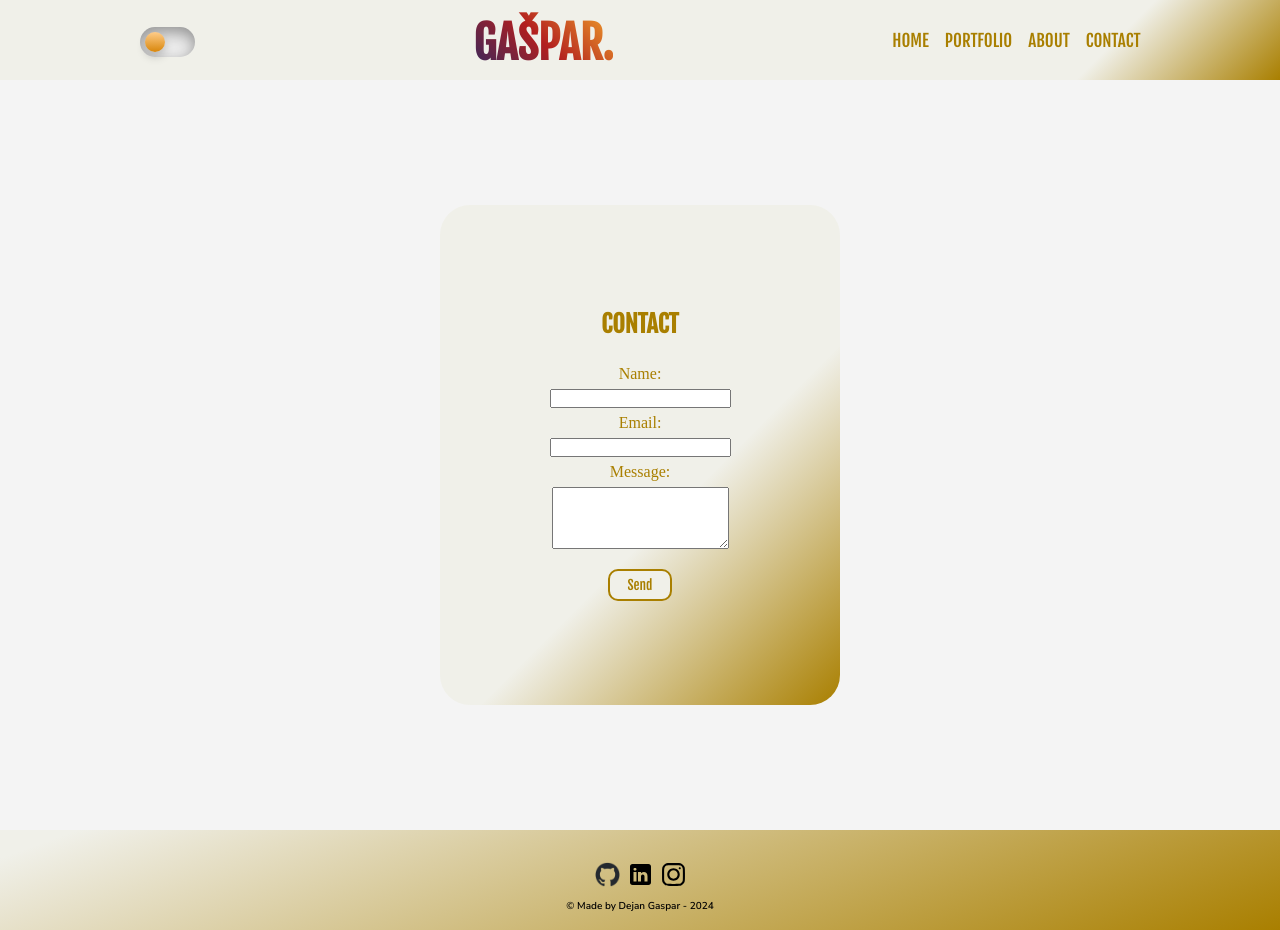
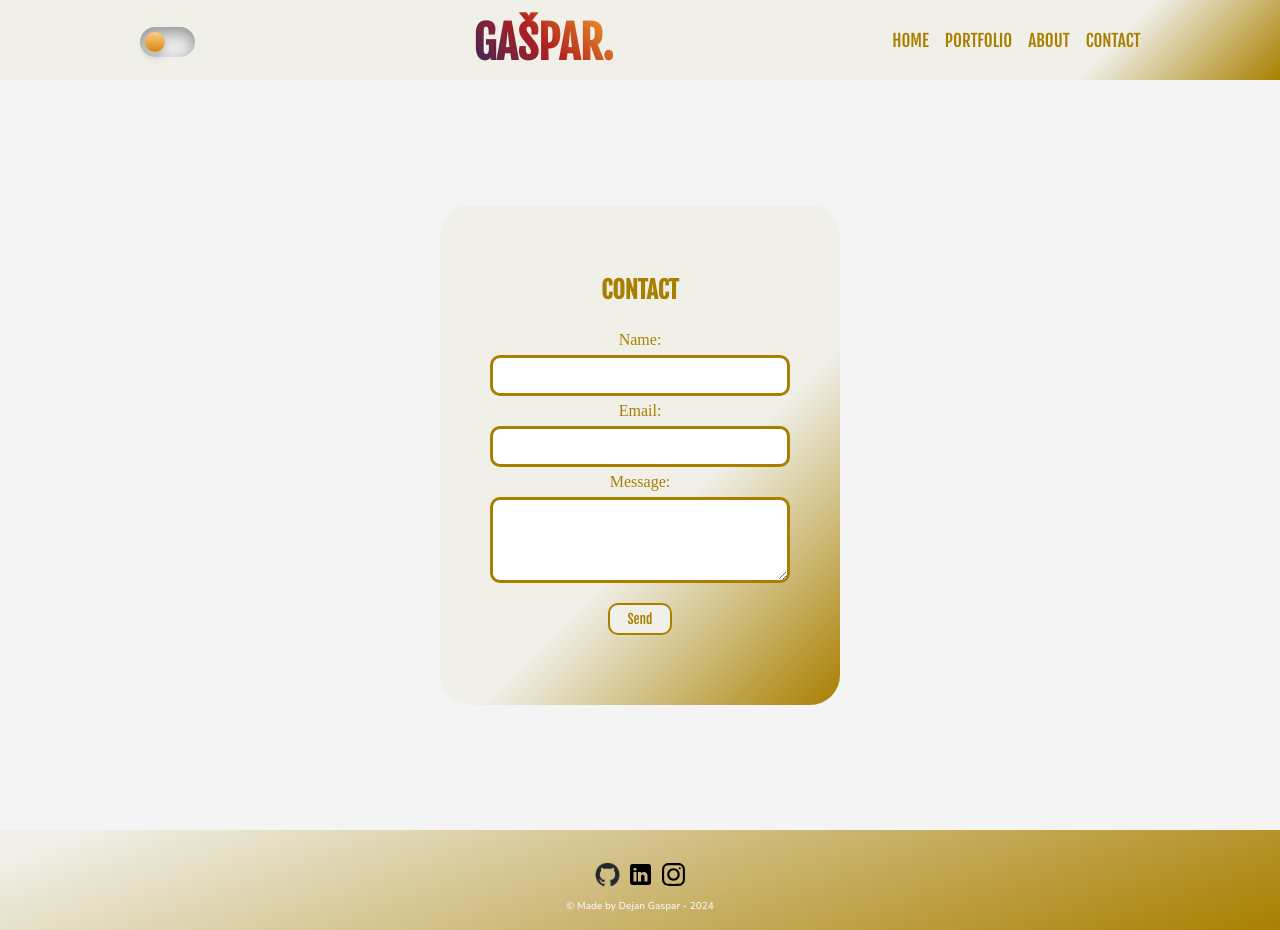
Before and after one commit to Gaspardious/react_resume, a React (Vite) app: page /contact in a window 1280 px wide. Built offline with nearby package versions, Linux system fonts and the light colour scheme.

Commit message:
Project Done

```diff
--- a/src/components/header/header.module.css
+++ b/src/components/header/header.module.css
@@ -50,7 +50,7 @@ a {
     height: 100vh;
     top: 0;
     left: 0;
-    background-color: var(--main-color);
+    background: linear-gradient(160deg, var(--main-color) 5%, var(--main-text-color));
     z-index: 101;
     display: flex;
     justify-content: center;
@@ -71,9 +71,10 @@ a {
 }
 
 .mobileNav ul li a {
-    color: var(--main-text-color);
+    color: var(--main-color);
     text-decoration: none;
     transition: color 0.3s ease;
+    font-size: 50px;
 }
 
 .mobileNav ul li a:hover {
--- a/src/index.css
+++ b/src/index.css
@@ -15,7 +15,7 @@
   --title-font: 'Fjalla One', sans-serif;
   --title-color: linear-gradient(45deg, #1a2a6c, #b21f1f, #fdbb2d);
   --main-bg-color : #f4f4f4;
-  --footer-color: #000000;
+  --footer-color: #f4f4f4;
 }
 
   .theme-dark {
@@ -25,7 +25,7 @@
     --title-font: 'Fjalla One', sans-serif;
     --title-color: linear-gradient(45deg, #b21f1f, #37ff0f, #fdbb2d);
     --main-bg-color : #eaffe0;
-   --footer-color: #000000;
+    --footer-color: #070707;
   }
 
 
--- a/src/pages/contact/Contact.jsx
+++ b/src/pages/contact/Contact.jsx
@@ -14,6 +14,7 @@ const ContactForm = () => {
         <h2>CONTACT</h2>
           <label className={styles.contact_label} htmlFor="name">Name:</label>
           <input
+              className={styles.contact_input}
               type="text"
               id="name"
               name="name"
@@ -23,6 +24,7 @@ const ContactForm = () => {
 
           <label className={styles.contact_label} htmlFor="email">Email:</label>
                   <input
+                      className={styles.contact_input}
                       type="email"
                       id="email"
                       name="email"
@@ -32,6 +34,7 @@ const ContactForm = () => {
 
                   <label className={styles.contact_label} htmlFor="message">Message:</label>
                   <textarea
+                      className={styles.contact_input}
                       id="message"
                       name="message"
                       rows="4"
--- a/src/pages/contact/contact.module.css
+++ b/src/pages/contact/contact.module.css
@@ -33,3 +33,10 @@
     color: var(--main-text-color);
     padding: 6px;
 }
+
+.contact_input {
+    padding: 10px;
+    min-width: 300px;
+    border-radius: 10px;
+    border: 3px solid var(--main-text-color);
+}
```
Also changed, not shown: 1 other file (tests, documents, lock files or other folders).
